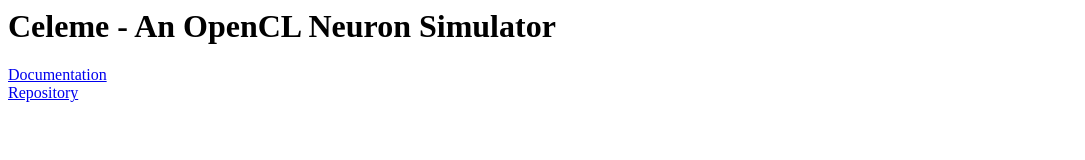
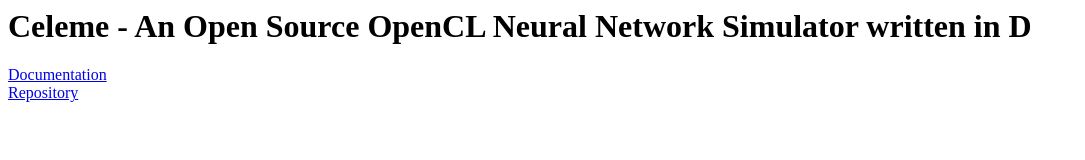
Before and after one commit to SiegeLord/Celeme, a plain HTML site: page index.html in a window 1280 px wide. Shown: the whole page, without its empty margins (0-1085 px from the left). Drawn offline with Linux system fonts and the light colour scheme.

Commit message:
Change title

```diff
--- a/index.html
+++ b/index.html
@@ -1,3 +1,3 @@
-<h1>Celeme - An OpenCL Neuron Simulator</h1>
+<h1>Celeme - An Open Source OpenCL Neural Network Simulator written in D</h1>
 <a href="doc/celeme.imodel.html">Documentation</a> <br />
 <a href="https://github.com/SiegeLord/Celeme">Repository</a> <br />
```
